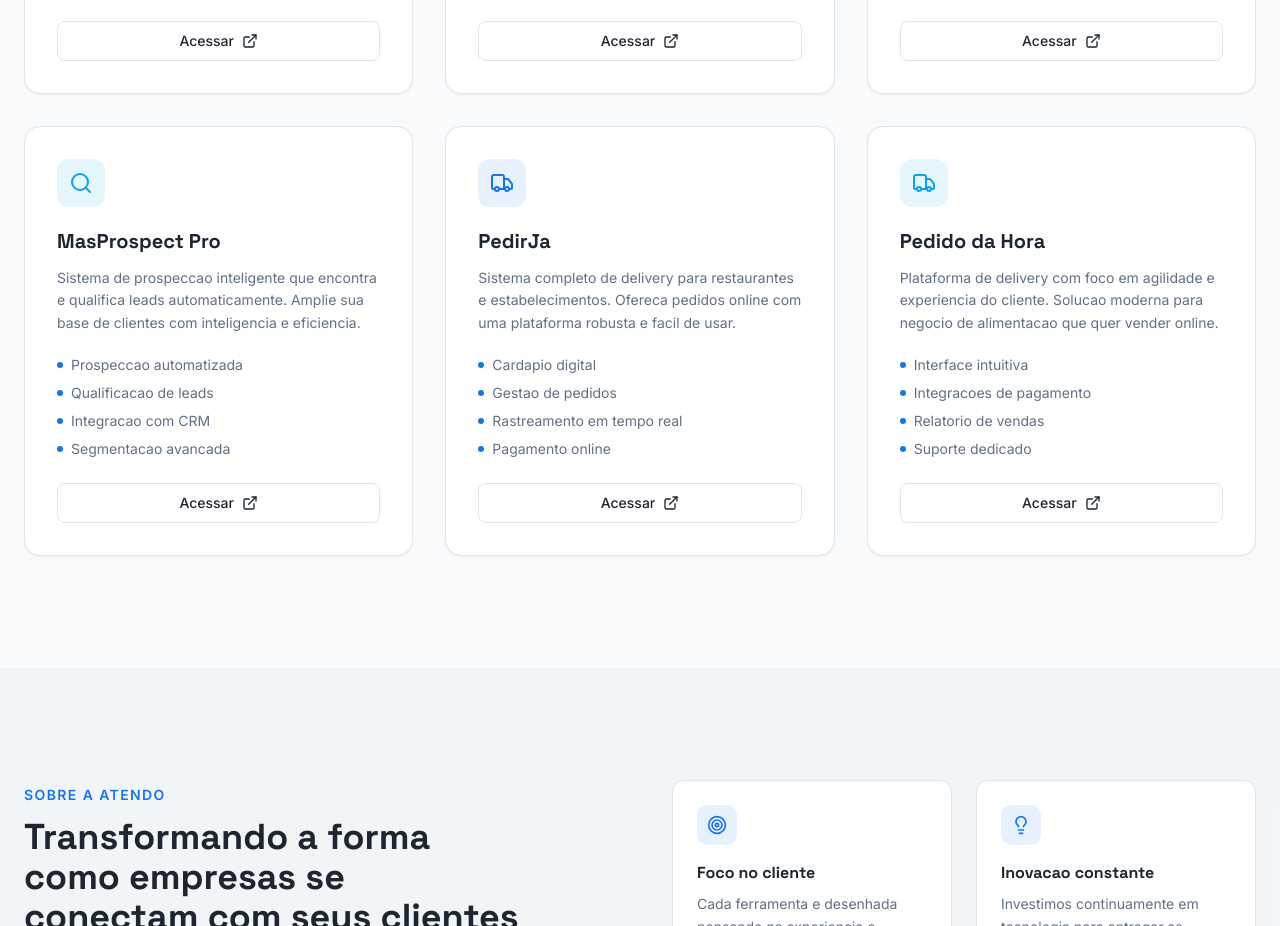
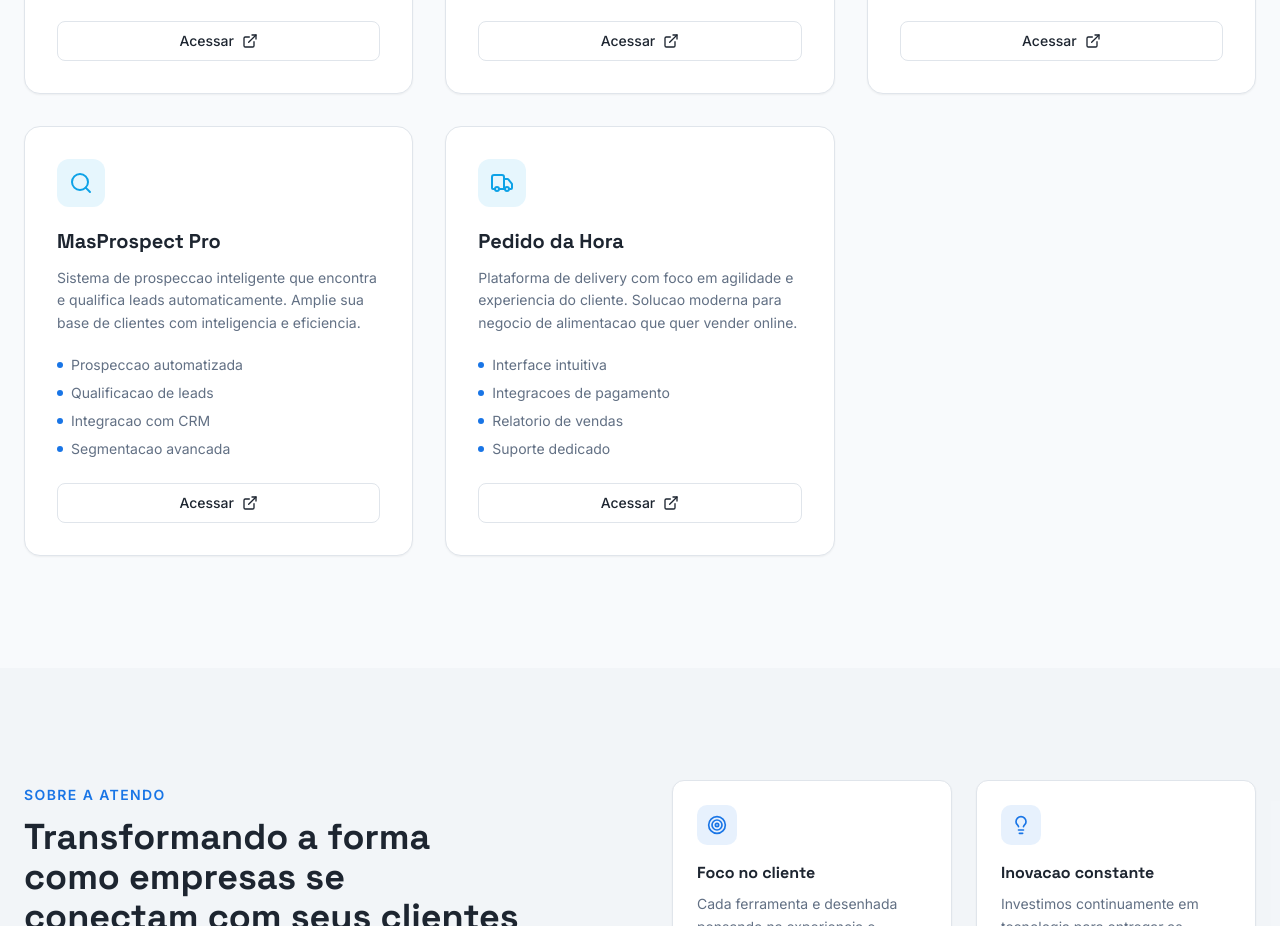
Before and after one commit to Atendo-Sistemas/Institucional-Tema-Atendo, a Next.js app: page / in a window 1280 px wide. Shown: the part 1740-2666 px from the top of the page. Built offline with nearby package versions, Linux system fonts and the light colour scheme.

Commit message:
Update products.tsx

```diff
--- a/components/products.tsx
+++ b/components/products.tsx
@@ -64,20 +64,6 @@ const products = [
     ],
     href: "https://prospec.atendo.log.br/",
     color: "bg-accent/10 text-accent",
-  },
-  {
-    icon: Truck,
-    title: "PedirJa",
-    description:
-      "Sistema completo de delivery para restaurantes e estabelecimentos. Ofereca pedidos online com uma plataforma robusta e facil de usar.",
-    features: [
-      "Cardapio digital",
-      "Gestao de pedidos",
-      "Rastreamento em tempo real",
-      "Pagamento online",
-    ],
-    href: "https://pedirja.com.br/",
-    color: "bg-primary/10 text-primary",
   },
   {
     icon: Truck,
```
